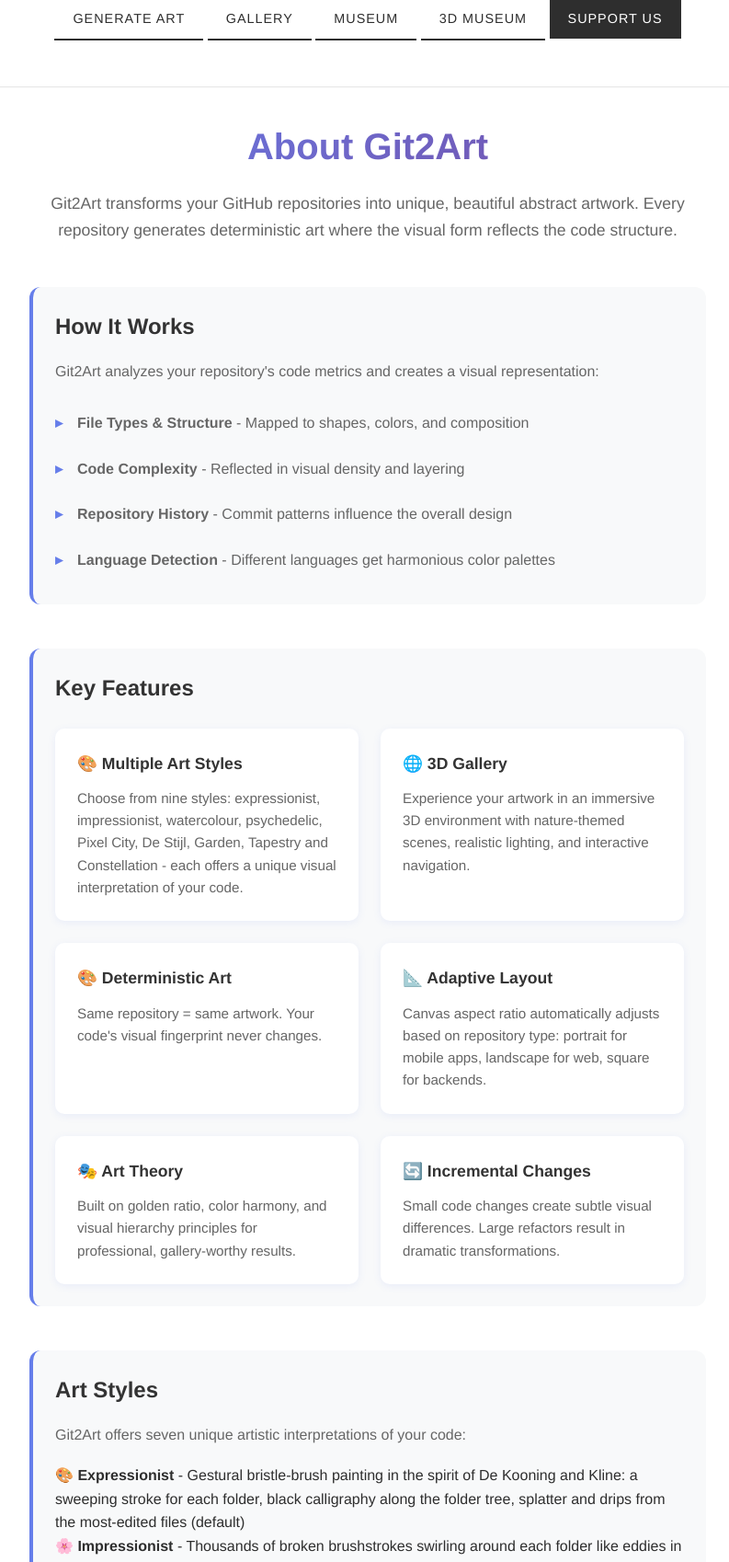
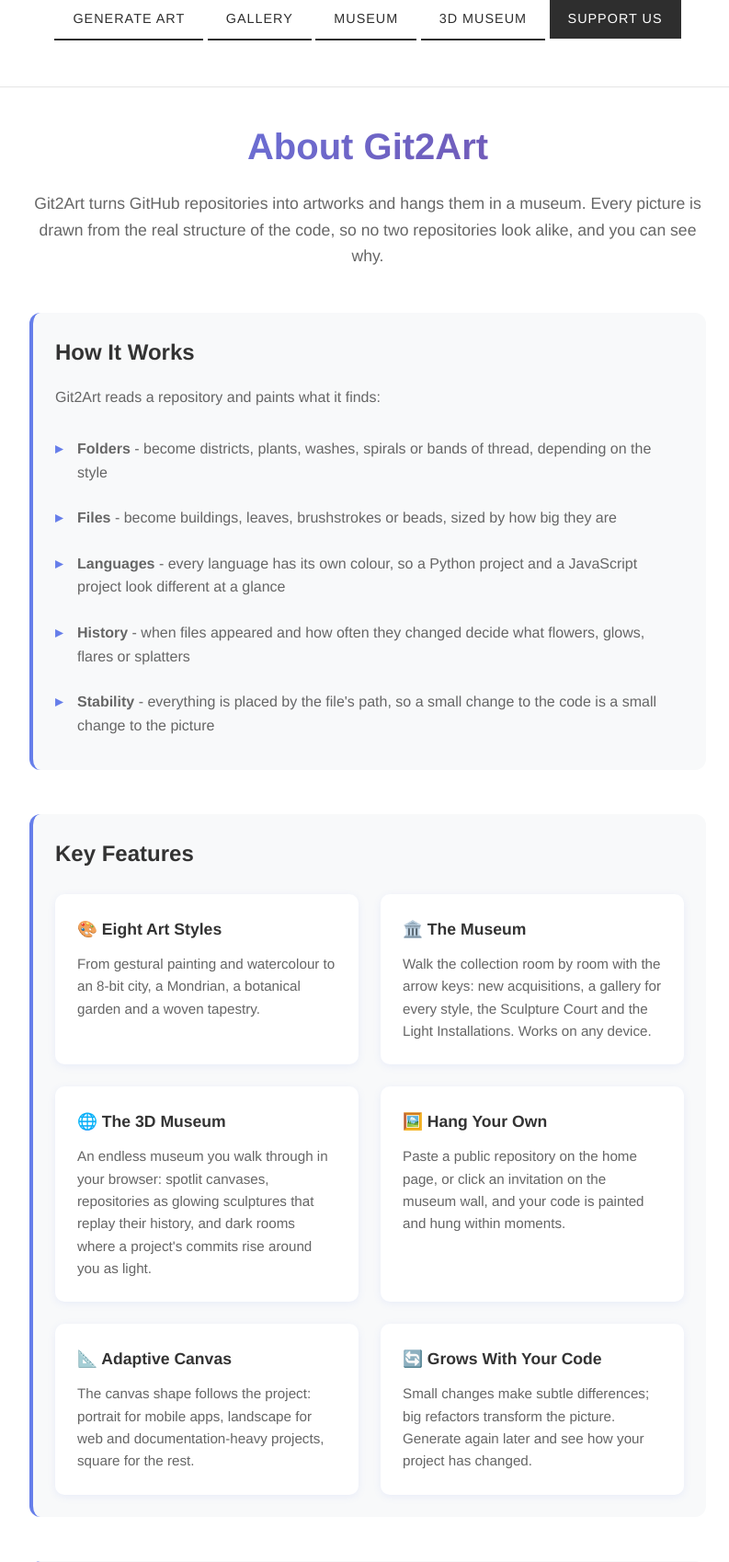
Before and after one commit to RobertSvebeck/Git2Art, a Flask app: page /about in a window 1280 px wide. Shown: the part 225-1923 px from the top of the page at 92% size, without its empty margins (240-1033 px from the left). Run offline with Flask 3, Linux system fonts and the light colour scheme.

Commit message:
Add museum invitations with in-museum submission; rewrite about page
- Invitation lightboxes ("Your repository could hang here") in the
  entrance and about 30% of painting rooms; click, Enter or tap opens a
  form that posts to /generate and hangs the result where the sign was
- Walking keys are ignored while typing in form fields
- 3D museum route passes the active styles for the style picker
- About page rewritten: how it works, museums and wings, current styles,
  language colours, inspiration and stack; stale sections removed

Co-Authored-By: Claude Opus 5.5 <noreply@anthropic.com>

```diff
--- a/routes/main_routes.py
+++ b/routes/main_routes.py
@@ -83,7 +83,7 @@ def gallery():
 @bp.route('/gallery3d')
 def gallery3d():
     """Walkable, endless 3D museum of generated artworks."""
-    return render_template('gallery3d.html')
+    return render_template('gallery3d.html', art_styles=ArtStyle.get_active_styles())
 
 
 STYLE_LABELS = {
--- a/static/js/museum/controls.js
+++ b/static/js/museum/controls.js
@@ -41,6 +41,7 @@ export class Walker {
 
   bindDesktop() {
     document.addEventListener('keydown', (e) => {
+      if (e.target.closest && e.target.closest('input, textarea, select')) return;
       if (['KeyW', 'KeyA', 'KeyS', 'KeyD', 'ArrowUp', 'ArrowDown', 'ArrowLeft', 'ArrowRight', 'ShiftLeft', 'ShiftRight'].includes(e.code)) {
         this.keys.add(e.code);
         if (e.code.startsWith('Arrow')) e.preventDefault();
--- a/static/js/museum/plan.js
+++ b/static/js/museum/plan.js
@@ -78,6 +78,7 @@ export function planRoom(worldSeed, cx, cz) {
     accent: mood.accent, furniture,
     slots: planSlots(rng, width, depth, pieceCount, pieceHeight),
     seed: hashInts(worldSeed, cx, cz, 7),
+    poster: isEntrance || (wing === 'paintings' && hashInts(worldSeed, cx, cz, 13) % 10 < 3),
   };
   planCache.set(key, plan);
   return plan;
--- a/static/js/museum/ui.js
+++ b/static/js/museum/ui.js
@@ -69,7 +69,9 @@ export class Ui {
       return;
     }
     $('hover-title').textContent = artwork.title;
-    $('hover-meta').textContent = `${styleLabel(artwork.style)}  |  click or Enter for details`;
+    $('hover-meta').textContent = artwork.kind === 'submit'
+      ? 'Place your repository in this museum  |  click or Enter'
+      : `${styleLabel(artwork.style)}  |  click or Enter for details`;
     hover.classList.add('visible');
   }
 
--- a/static/js/museum/world.js
+++ b/static/js/museum/world.js
@@ -137,6 +137,11 @@ export class World {
     }
   }
 
+  roomContaining(mesh) {
+    for (const room of this.rooms.values()) if (room.artMeshes.includes(mesh)) return room;
+    return null;
+  }
+
   artMeshes() {
     const meshes = [];
     for (const room of this.rooms.values()) meshes.push(...room.artMeshes);
--- a/templates/about.html
+++ b/templates/about.html
@@ -48,17 +48,18 @@
         <main class="about-content">
             <section class="about-hero">
                 <h2>About Git2Art</h2>
-                <p>Git2Art transforms your GitHub repositories into unique, beautiful abstract artwork. Every repository generates deterministic art where the visual form reflects the code structure.</p>
+                <p>Git2Art turns GitHub repositories into artworks and hangs them in a museum. Every picture is drawn from the real structure of the code, so no two repositories look alike, and you can see why.</p>
             </section>
 
             <section class="about-section">
                 <h3>How It Works</h3>
-                <p>Git2Art analyzes your repository's code metrics and creates a visual representation:</p>
+                <p>Git2Art reads a repository and paints what it finds:</p>
                 <ul>
-                    <li><strong>File Types & Structure</strong> - Mapped to shapes, colors, and composition</li>
-                    <li><strong>Code Complexity</strong> - Reflected in visual density and layering</li>
-                    <li><strong>Repository History</strong> - Commit patterns influence the overall design</li>
-                    <li><strong>Language Detection</strong> - Different languages get harmonious color palettes</li>
+                    <li><strong>Folders</strong> - become districts, plants, washes, spirals or bands of thread, depending on the style</li>
+                    <li><strong>Files</strong> - become buildings, leaves, brushstrokes or beads, sized by how big they are</li>
+                    <li><strong>Languages</strong> - every language has its own colour, so a Python project and a JavaScript project look different at a glance</li>
+                    <li><strong>History</strong> - when files appeared and how often they changed decide what flowers, glows, flares or splatters</li>
+                    <li><strong>Stability</strong> - everything is placed by the file's path, so a small change to the code is a small change to the picture</li>
                 </ul>
             </section>
 
@@ -66,35 +67,46 @@
                 <h3>Key Features</h3>
                 <div class="features-grid">
                     <div class="feature-card">
-                        <h4>🎨 Multiple Art Styles</h4>
-                        <p>Choose from nine styles: expressionist, impressionist, watercolour, psychedelic, Pixel City, De Stijl, Garden, Tapestry and Constellation - each offers a unique visual interpretation of your code.</p>
+                        <h4>🎨 Eight Art Styles</h4>
+                        <p>From gestural painting and watercolour to an 8-bit city, a Mondrian, a botanical garden and a woven tapestry.</p>
                     </div>
                     <div class="feature-card">
-                        <h4>🌐 3D Gallery</h4>
-                        <p>Experience your artwork in an immersive 3D environment with nature-themed scenes, realistic lighting, and interactive navigation.</p>
+                        <h4>🏛️ The Museum</h4>
+                        <p>Walk the collection room by room with the arrow keys: new acquisitions, a gallery for every style, the Sculpture Court and the Light Installations. Works on any device.</p>
                     </div>
                     <div class="feature-card">
-                        <h4>🎨 Deterministic Art</h4>
-                        <p>Same repository = same artwork. Your code's visual fingerprint never changes.</p>
+                        <h4>🌐 The 3D Museum</h4>
+                        <p>An endless museum you walk through in your browser: spotlit canvases, repositories as glowing sculptures that replay their history, and dark rooms where a project's commits rise around you as light.</p>
                     </div>
                     <div class="feature-card">
-                        <h4>📐 Adaptive Layout</h4>
-                        <p>Canvas aspect ratio automatically adjusts based on repository type: portrait for mobile apps, landscape for web, square for backends.</p>
+                        <h4>🖼️ Hang Your Own</h4>
+                        <p>Paste a public repository on the home page, or click an invitation on the museum wall, and your code is painted and hung within moments.</p>
                     </div>
                     <div class="feature-card">
-                        <h4>🎭 Art Theory</h4>
-                        <p>Built on golden ratio, color harmony, and visual hierarchy principles for professional, gallery-worthy results.</p>
+                        <h4>📐 Adaptive Canvas</h4>
+                        <p>The canvas shape follows the project: portrait for mobile apps, landscape for web and documentation-heavy projects, square for the rest.</p>
                     </div>
                     <div class="feature-card">
-                        <h4>🔄 Incremental Changes</h4>
-                        <p>Small code changes create subtle visual differences. Large refactors result in dramatic transformations.</p>
+                        <h4>🔄 Grows With Your Code</h4>
+                        <p>Small changes make subtle differences; big refactors transform the picture. Generate again later and see how your project has changed.</p>
                     </div>
                 </div>
             </section>
 
             <section class="about-section">
+                <h3>The Museum</h3>
+                <p>Every artwork in the collection hangs in the museum, which you can visit in two ways:</p>
+                <ul>
+                    <li><strong><a href="{{ url_for('main.museum') }}">Museum</a></strong> - room by room on any device: walk along each wall with the arrow keys, press Enter to look closer, M for the floor plan</li>
+                    <li><strong><a href="{{ url_for('main.gallery3d') }}">3D Museum</a></strong> - an endless, walkable building with a door in every wall. North and west lie the Painting Galleries, south the Sculpture Court, east the Light Installations</li>
+                    <li><strong>Sculpture Court</strong> - each repository as a sculpture: files are glowing beads, folders are bronze branches, and it grows again commit by commit while you stand in the room</li>
+                    <li><strong>Light Installations</strong> - a project's whole history as a spiral of lights you walk through, with a pulse travelling from the first commit to today</li>
+                </ul>
+            </section>
+
+            <section class="about-section">
                 <h3>Art Styles</h3>
-                <p>Git2Art offers seven unique artistic interpretations of your code:</p>
+                <p>Eight styles, each a different way of looking at the same code:</p>
                 <div class="styles-list">
                     <div class="style-item">
                         <strong>🎨 Expressionist</strong> - Gestural bristle-brush painting in the spirit of De Kooning and Kline: a sweeping stroke for each folder, black calligraphy along the folder tree, splatter and drips from the most-edited files (default)
@@ -124,53 +136,19 @@
             </section>
 
             <section class="about-section">
-                <h3>Color Palettes</h3>
-                <p>Git2Art automatically selects harmonious color schemes based on your repository's primary language:</p>
-                <div class="palettes-list">
-                    <div class="palette-item">
-                        <strong>Python</strong> - Cool blues and teals
-                    </div>
-                    <div class="palette-item">
-                        <strong>JavaScript</strong> - Warm yellows and oranges
-                    </div>
-                    <div class="palette-item">
-                        <strong>HTML/CSS</strong> - Fresh greens, blues, and purples
-                    </div>
-                    <div class="palette-item">
-                        <strong>PHP</strong> - Purple and violet
-                    </div>
-                    <div class="palette-item">
-                        <strong>Ruby</strong> - Rich reds and gems
-                    </div>
-                    <div class="palette-item">
-                        <strong>Java</strong> - Professional burgundy and brown
-                    </div>
-                    <div class="palette-item">
-                        <strong>C/C++</strong> - Industrial grays and blues
-                    </div>
-                    <div class="palette-item">
-                        <strong>Go/Rust</strong> - Modern cyan and steel (labeled "systems" internally)
-                    </div>
-                    <div class="palette-item">
-                        <strong>Mobile</strong> - Vibrant coral and pink
-                    </div>
-                    <div class="palette-item">
-                        <strong>Data Science</strong> - Natural greens
-                    </div>
-                    <div class="palette-item">
-                        <strong>Documentation</strong> - Elegant grays
-                    </div>
-                </div>
+                <h3>Language Colours</h3>
+                <p>Each language keeps the same colour in every style, so you learn to read the pictures: Python is blue, JavaScript yellow, TypeScript light blue, HTML orange, CSS violet, Go cyan, Rust copper, Java amber, Ruby red, C# green, Swift coral, and documentation a quiet cream.</p>
             </section>
 
             <section class="about-section">
                 <h3>Art Inspiration</h3>
-                <p>Git2Art draws inspiration from:</p>
+                <p>Each style borrows from a tradition:</p>
                 <ul>
-                    <li><strong>Abstract Expressionism</strong> - Bold strokes and expressive color blocking reminiscent of De Kooning and Kandinsky</li>
-                    <li><strong>Generative Art</strong> - Mathematical algorithms creating organic, complex patterns</li>
-                    <li><strong>Data Visualization</strong> - Transforming code metrics into visual form</li>
-                    <li><strong>Golden Ratio & Fibonacci</strong> - Natural proportion and balance in composition</li>
+                    <li><strong>Abstract Expressionism</strong> - the gestures of De Kooning and Franz Kline</li>
+                    <li><strong>Impressionism and Post-Impressionism</strong> - broken colour, and the swirling strokes of Van Gogh</li>
+                    <li><strong>De Stijl</strong> - Mondrian's grids of black lines and primary colour</li>
+                    <li><strong>Op Art and 1960s posters</strong> - interference patterns and neon bands</li>
+                    <li><strong>Botanical illustration, weaving and pixel art</strong> - for the Garden, the Tapestry and Pixel City</li>
                 </ul>
             </section>
 
@@ -184,10 +162,10 @@
                         <strong>Database:</strong> MariaDB
                     </div>
                     <div class="tech-item">
-                        <strong>Art Generation:</strong> Python PIL/Pillow with Bézier curves, gradients, and organic shapes
+                        <strong>Art Generation:</strong> Python with Pillow and NumPy, drawn from each repository's folders, files and history
                     </div>
                     <div class="tech-item">
-                        <strong>3D Rendering:</strong> THREE.js with WebGL
+                        <strong>3D Museum:</strong> three.js with WebGL
                     </div>
                     <div class="tech-item">
                         <strong>Frontend:</strong> HTML, CSS, JavaScript
@@ -218,8 +196,9 @@
 
             <section class="about-section cta-section">
                 <h3>Ready to see your code as art?</h3>
-                <p>Transform any GitHub repository into a unique artwork.</p>
+                <p>Transform any GitHub repository into a unique artwork, then find it in the museum.</p>
                 <a href="{{ url_for('main.index') }}" class="btn btn-primary">Generate Your Art</a>
+                <a href="{{ url_for('main.gallery3d') }}" class="btn btn-primary">Visit the 3D Museum</a>
             </section>
         </main>
 
```
Also changed, not shown: CLAUDE.md (+5 -0 lines), TODO.md (+3 -0 lines), static/css/museum.css (+23 -0 lines), static/js/museum/main.js (+28 -11 lines), static/js/museum/poster.js (added, +81 -0 lines), static/js/museum/roomArt.js (+12 -1 lines), static/js/museum/submit.js (added, +96 -0 lines), templates/gallery3d.html (+26 -0 lines).
